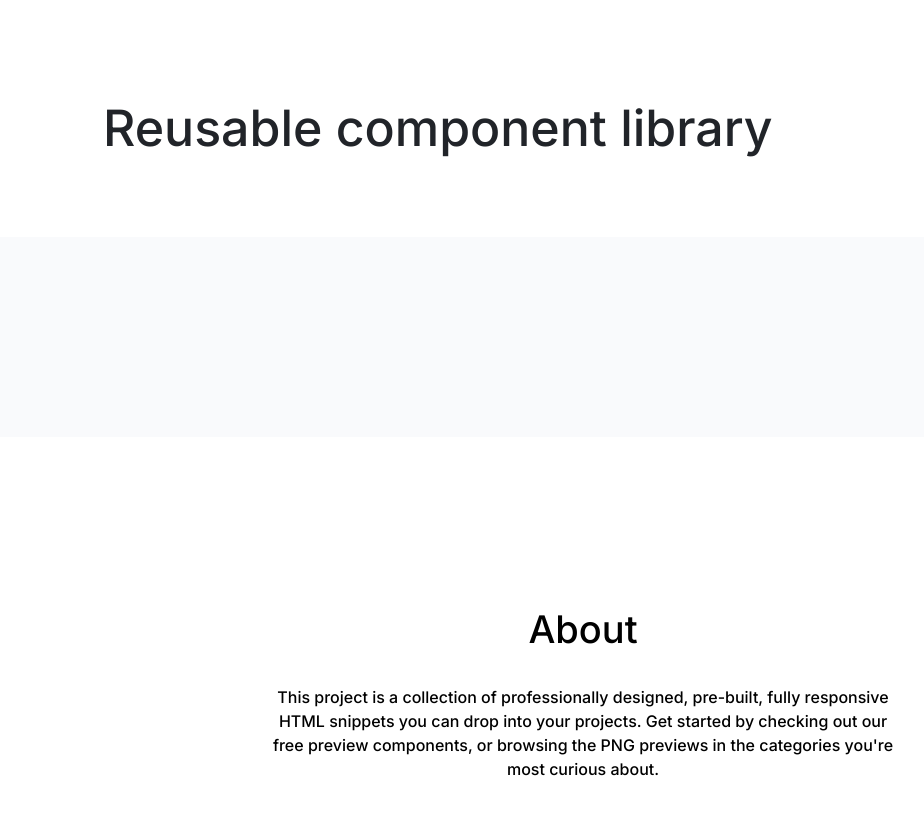
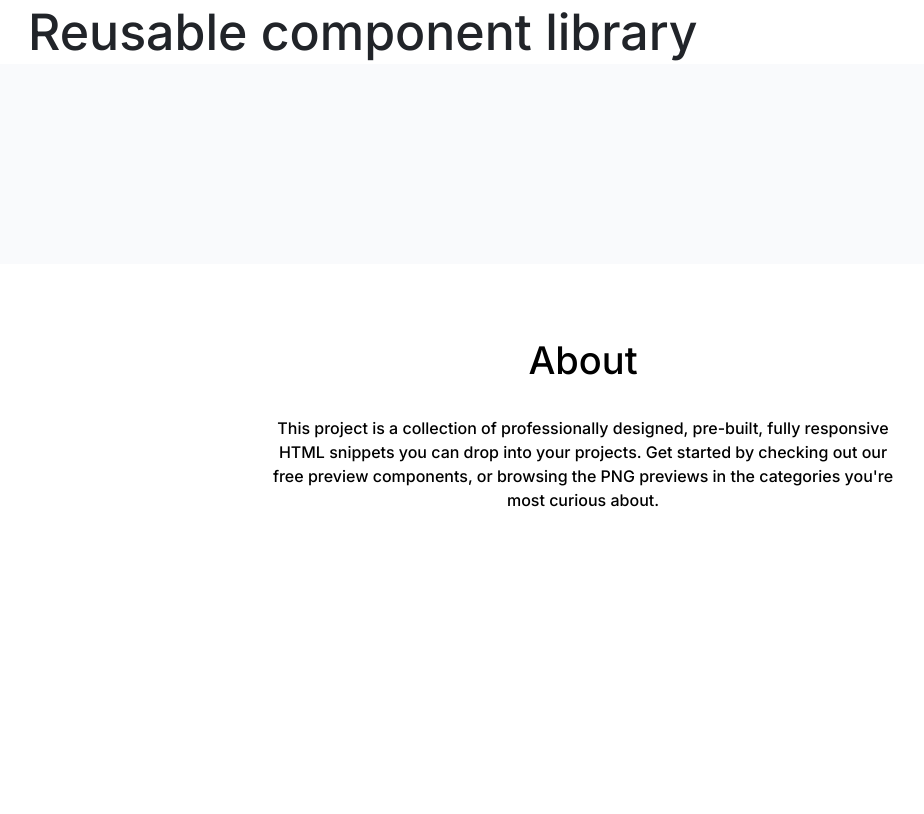
Before and after one commit to js-tasks-ru/htmlcss-20230227_evgeniy-gartsev, a website: page index.html in a window 1280 px wide. Shown: the whole page, without its empty margins (57-981 px from the left). Drawn offline with Linux system fonts and the light colour scheme.

Commit message:
Review 1

```diff
--- a/components/container/container.css
+++ b/components/container/container.css
@@ -1,5 +1,4 @@
 .container {
     max-width: 1110px;
     margin: 0 auto;
-    padding: 96px 160px 77px;
 }
```
